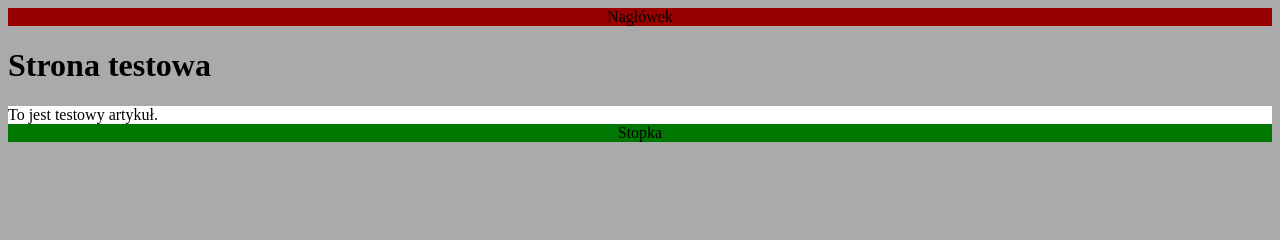
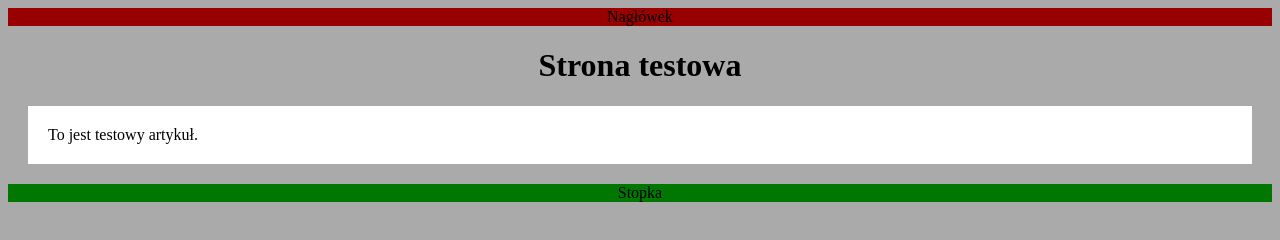
Before and after one commit to zyzunio/myWebsite, a plain HTML site: page index.html in a window 1280 px wide. Drawn offline with Linux system fonts and the light colour scheme.

Commit message:
wyrównanie 2

```diff
--- a/css/styles.css
+++ b/css/styles.css
@@ -12,7 +12,12 @@ footer {
     text-align: center;
 }
 
+.page-title{
+    text-align: center;
+}
+
 article{
     background-color: #FFFFFF;
-    padding: 20;
+    margin: 20px;
+    padding: 20px;
 }
--- a/index.html
+++ b/index.html
@@ -10,7 +10,7 @@
         <header>
             Nagłówek
         </header>
-        <div>
+        <div class="page-title">
             <h1>Strona testowa</h1>
         </div>
         <section>
```
